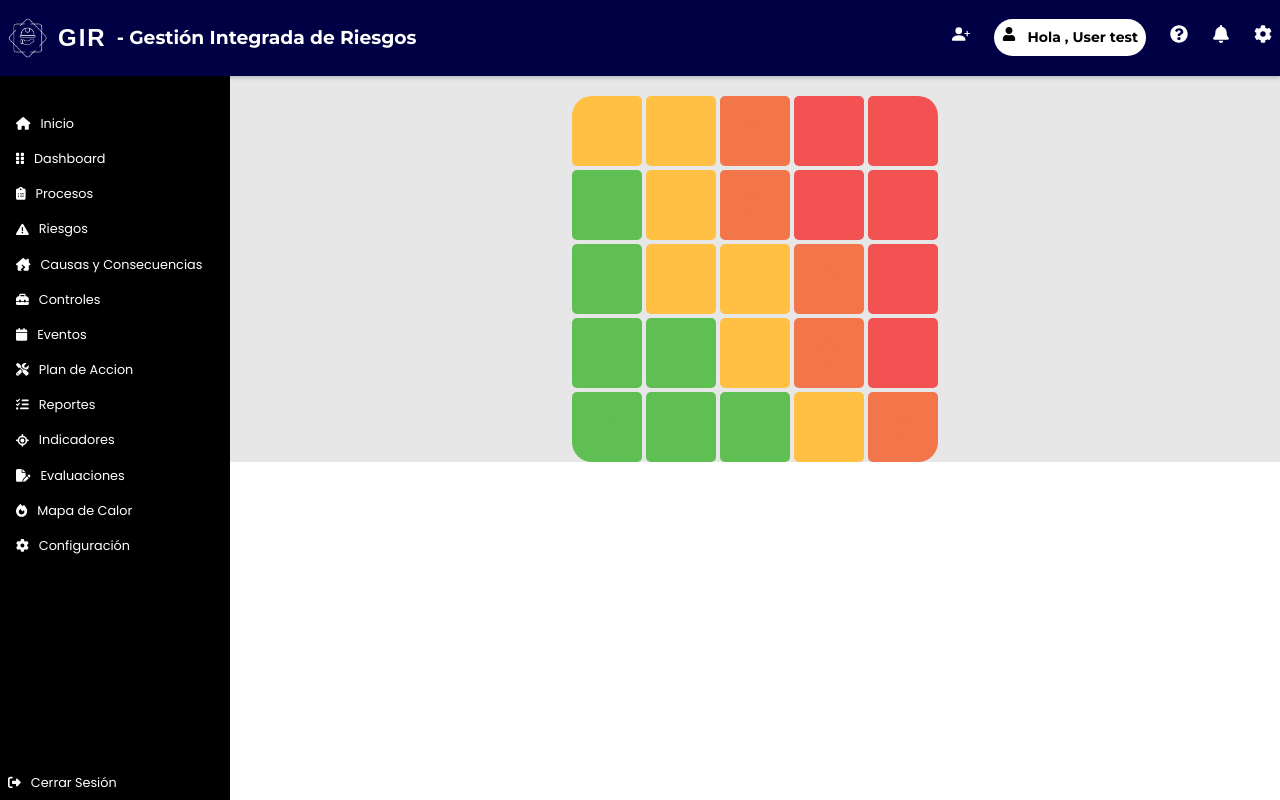
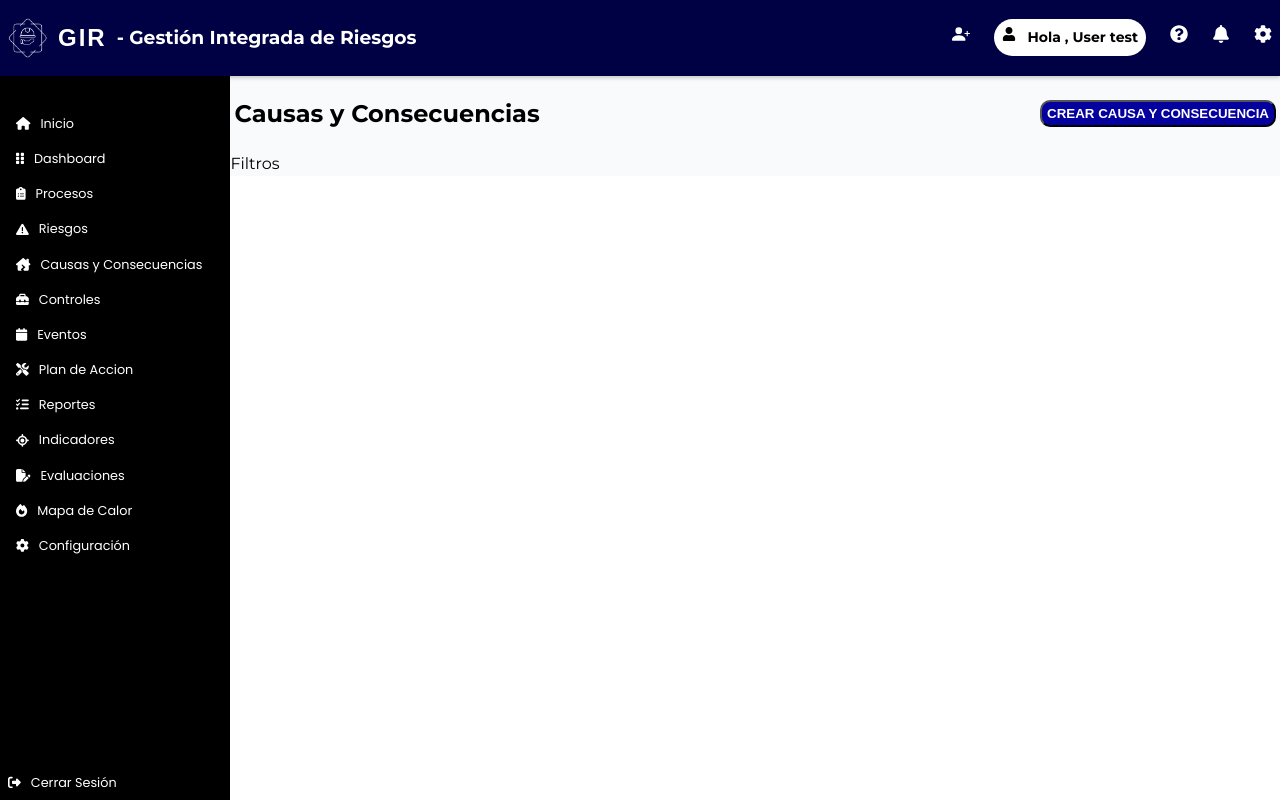
Before and after one commit to bldm99/girProject, a React (Vite) app: page / in a window 1280 px wide. Both pictures are taken after a click on the item "Causas y Consecuencias". Built offline with nearby package versions, Linux system fonts and the light colour scheme; no server answers.

Commit message:
causas v1

```diff
--- /dev/null
+++ b/src/componentes/causas_conse/Causas.jsx
@@ -0,0 +1,58 @@
+import React, { useState, useEffect, useContext } from 'react';
+import './causas.css'
+import Formularior from '../riesgos/formularior/Formularior';
+
+const Causas = () => {
+
+    const [modalVisible, setModalVisible] = useState(false);
+
+    const registrar = () => {
+        setModalVisible(true);
+    };
+    const handleOutsideClick = (event) => {
+        if (event.target.classList.contains("modal-causas-Bldm")) {
+            setModalVisible(false);
+            //borrarData()
+        }
+    };
+    useEffect(() => {
+        document.addEventListener("click", handleOutsideClick);
+
+
+        return () => {
+            document.removeEventListener("click", handleOutsideClick);
+        };
+    }, []);
+
+
+
+    return (
+        <div className='causas'>
+            <div className='causas-cabezera'>
+                <div>
+                    <h2>Causas y Consecuencias</h2>
+                </div>
+                <div>
+                    <button onClick={() => {registrar()}} >Crear causa y consecuencia</button>
+                </div>
+            </div>
+            <div className='causas-filtros'>
+                Filtros
+            </div>
+
+            <section className="F">
+                {modalVisible && (
+                    <div className="modal-causas-Bldm">
+                        <Formularior
+
+                        />
+                    </div>
+                )}
+            </section>
+
+
+        </div>
+     );
+}
+
+export default Causas;
--- /dev/null
+++ b/src/componentes/causas_conse/causas.css
@@ -0,0 +1,48 @@
+.causas{
+    background: #F9FAFB;
+}
+
+.causas .causas-cabezera{
+    display: flex;
+    justify-content: space-between;
+    align-items: center;
+    padding: 0px 4px;
+}
+.causas .causas-cabezera button{
+    background: #000045 ;
+    background: #05019e;
+    color: white;
+    font-weight: bolder;
+    text-transform: uppercase;
+    padding: 4px 5px;
+    border-radius: 10px;
+    cursor: pointer;
+    transition: background .5s;
+    box-sizing: border-box;
+    transition: all .5s;
+}
+.causas .causas-cabezera button:hover {
+    background: #000045;
+    transform: scale(1.04);
+}
+
+
+.modal-causas-Bldm {
+    /*position: fixed;*/
+    position: fixed;
+    top: 0;
+    left: 10%;
+    right: 0;
+    bottom: 0;
+    background-color: rgba(0, 0, 0, 0.5);
+    display: flex;
+    align-items: center;
+    justify-content: center;
+    z-index: 1;
+}
+@media (max-width: 768px) {
+    .modal-causas-Bldm{
+        left: 0;
+    }
+
+}
--- a/src/componentes/menulateral/Lateral.jsx
+++ b/src/componentes/menulateral/Lateral.jsx
@@ -10,7 +10,7 @@ import Riesgos from '../riesgos/Riesgos';
 import Proceso from '../Procesos/Proceso';
 import Dashboard from '../dashboard/Dashboard';
 import Reportes from '../reportes/Reportes';
-
+import Causas from '../causas_conse/Causas';
 
 
 
@@ -28,6 +28,7 @@ import {
 
 
 import * as Datariesgo from '../../utils/Datariesgo'
+
 
 const Lateral = ({ cambio }) => {
 
@@ -93,7 +94,7 @@ const Lateral = ({ cambio }) => {
                         <FontAwesomeIcon icon={faTriangleExclamation} className="icon" />
                         Riesgos
                     </li>
-                    <li id="inicio" onClick={() => cambio(<Inicio />)}>
+                    <li id="inicio" onClick={() => cambio(<Causas />)}>
                         <FontAwesomeIcon icon={faHouseChimneyCrack} className="icon" />
                         Causas y Consecuencias
                     </li>
--- a/src/componentes/riesgos/riesgos.css
+++ b/src/componentes/riesgos/riesgos.css
@@ -17,7 +17,7 @@
     align-items: center;
 }
 
-.modalBldm {
+.modalBldm{
     /*position: fixed;*/
     position: fixed;
     top: 0;
@@ -66,7 +66,7 @@
 
 
 @media (max-width: 768px) {
-    .modal{
+    .modalBldm{
         left: 0;
     }
 
```
Also changed, not shown: src/componentes/causas_conse/tablac/Tablac.jsx (added), src/componentes/causas_conse/tablac/tablac.css (added).
